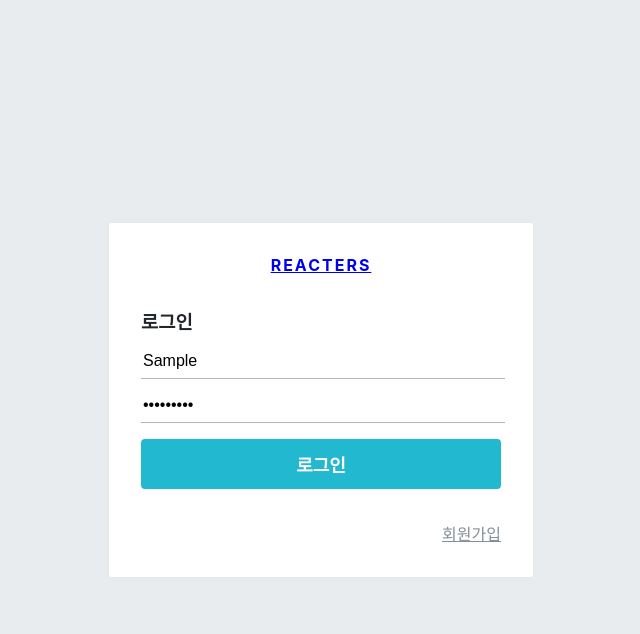
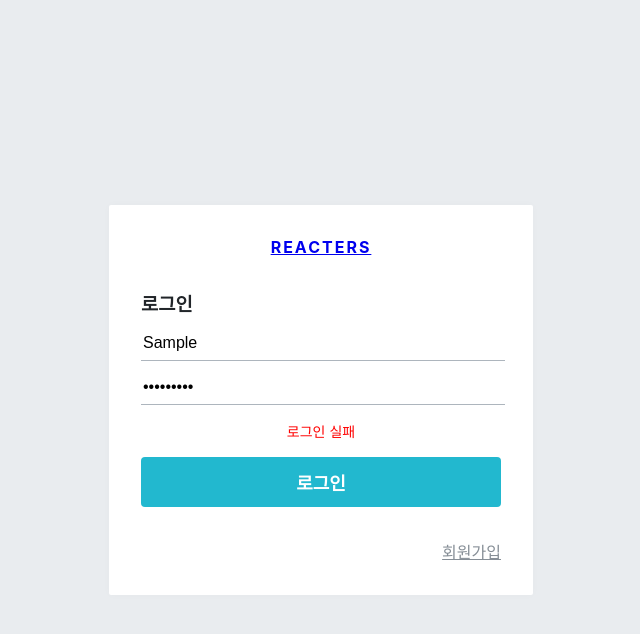
Before and after one commit to leegitb/MyWorldBlog, a React (Create React App) app in the folder my-world-frontend/: page /login in a window 1280 px wide. Both pictures are taken after typing "Sample", "Sample123" into the empty fields and a click on the button "로그인". Shown: the top 634 px of the page, without its empty margins (319-959 px from the left). Built offline with nearby package versions, Linux system fonts and the light colour scheme; no server answers.

Commit message:
add error condition to Auth logic

```diff
--- a/my-world-frontend/src/components/auth/AuthForm.js
+++ b/my-world-frontend/src/components/auth/AuthForm.js
@@ -53,7 +53,14 @@
   register: '회원가입',
 };
 
-const AuthForm = ({ type, form, onChange, onSubmit }) => {
+const ErrorMessage = styled.div`
+  color: red;
+  text-align: center;
+  font-size: 0.875rem;
+  margin-top: 1rem;
+`;
+
+const AuthForm = ({ type, form, onChange, onSubmit, error }) => {
   const text = textMap[type];
   return (
     <AuthFormBlock>
@@ -84,6 +91,7 @@
             value={form.passwordConfirm}
           />
         )}
+        {error && <ErrorMessage>{error}</ErrorMessage>}
         <ButtonwithMarginTop cyan fullWidth style={{ marginTop: '1rem' }}>
           {text}
         </ButtonwithMarginTop>
--- a/my-world-frontend/src/containers/auth/LoginForm.js
+++ b/my-world-frontend/src/containers/auth/LoginForm.js
@@ -1,4 +1,4 @@
-import React, { useEffect } from 'react';
+import React, { useEffect, useState } from 'react';
 import { useDispatch, useSelector } from 'react-redux';
 import { changeField, initializeForm, login } from '../../modules/auth';
 import AuthForm from '../../components/auth/AuthForm';
@@ -6,6 +6,7 @@
 import { withRouter } from 'react-router-dom';
 
 const LoginForm = ({ history }) => {
+  const [error, setError] = useState(null);
   const dispatch = useDispatch();
   const { form, auth, authError, user } = useSelector(({ auth, user }) => ({
     form: auth.login,
@@ -41,6 +42,7 @@
     if (authError) {
       console.log('오류 발생');
       console.log(authError);
+      setError('로그인 실패');
       return;
     }
     if (auth) {
@@ -62,6 +64,7 @@
       form={form}
       onChange={onChange}
       onSubmit={onSubmit}
+      error={error}
     />
   );
 };
--- a/my-world-frontend/src/containers/auth/RegisterForm.js
+++ b/my-world-frontend/src/containers/auth/RegisterForm.js
@@ -1,4 +1,4 @@
-import React, { useEffect } from 'react';
+import React, { useEffect, useState } from 'react';
 import { useDispatch, useSelector } from 'react-redux';
 import { changeField, initializeForm, register } from '../../modules/auth';
 import AuthForm from '../../components/auth/AuthForm';
@@ -6,6 +6,7 @@
 import { withRouter } from 'react-router-dom';
 
 const RegisterForm = ({ history }) => {
+  const [error, setError] = useState(null);
   const dispatch = useDispatch();
   const { form, auth, authError, user } = useSelector(({ auth, user }) => ({
     form: auth.register,
@@ -29,8 +30,16 @@
   const onSubmit = e => {
     e.preventDefault();
     const { username, password, passwordConfirm } = form;
+    // 하나라도 비어있다면
+    if ([username, password, passwordConfirm].includes('')) {
+      setError('빈 칸을 모두 입력하세요.');
+      return;
+    }
+    // 비밀번호가 일치하지 않는다면
     if (password !== passwordConfirm) {
-      // TODO: 오류 처리
+      setError('비밀번호가 일치하지 않습니다.');
+      changeField({ form: 'register', key: 'password', value: '' });
+      changeField({ form: 'register', key: 'passwordConfirm', value: '' });
       return;
     }
     dispatch(register({ username, password }));
@@ -44,8 +53,13 @@
   // 회원가입 성공 / 실패 처리
   useEffect(() => {
     if (authError) {
-      console.log('오류 발생');
-      console.log(authError);
+      // 계정명이 이미 존재할 때
+      if (authError.response.status === 409) {
+        setError('이미 존재하는 계정명입니다.');
+        return;
+      }
+      // 그 외 기타 이유
+      setError('회원가입 실패');
       return;
     }
     if (auth) {
@@ -68,6 +82,7 @@
       form={form}
       onChange={onChange}
       onSubmit={onSubmit}
+      error={error}
     />
   );
 };
```
